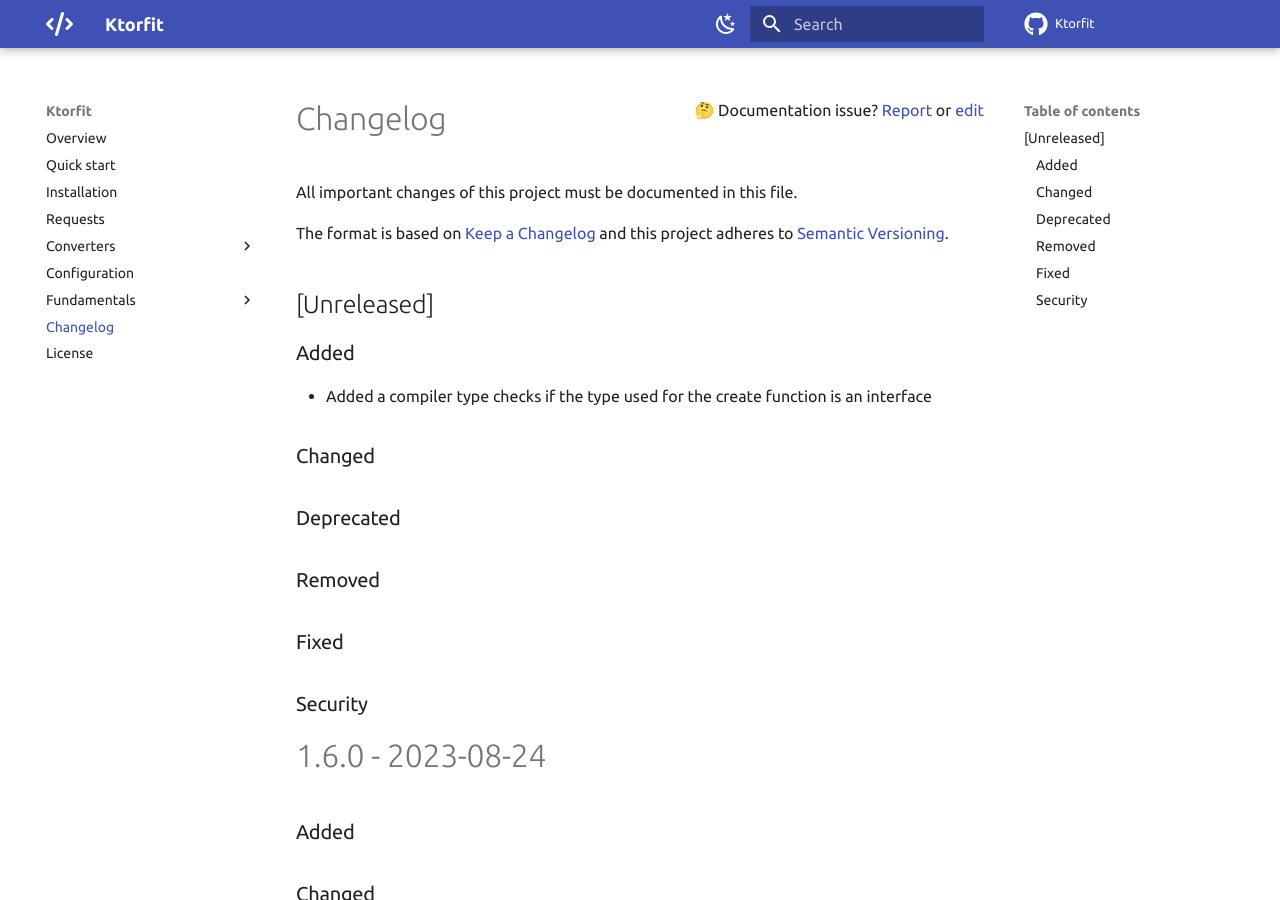
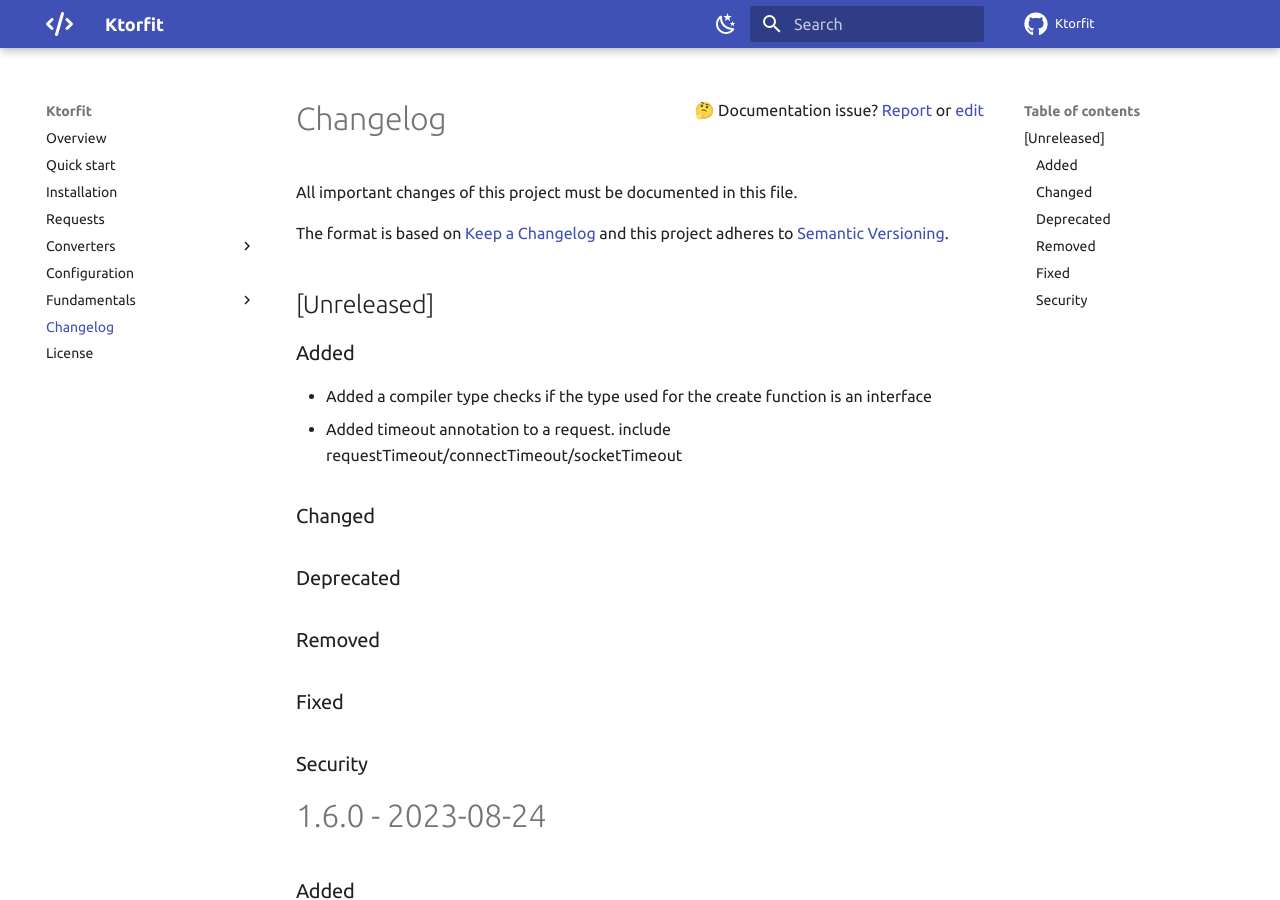
Before and after one commit to Foso/Ktorfit, an MkDocs documentation site: the page built from docs/CHANGELOG.md, in a window 1280 px wide and 900 px high. Built offline with MkDocs 1.6.1 and Material for MkDocs 9.7.7, drawn with Linux system fonts in a browser that asks for light colours; comment, search, counter and statistics services are not loaded.

Commit message:
add changelog

```diff
--- a/docs/CHANGELOG.md
+++ b/docs/CHANGELOG.md
@@ -9,6 +9,7 @@
 
 ### Added
 - Added a compiler type checks if the type used for the create function is an interface
+- Added timeout annotation to a request. include requestTimeout/connectTimeout/socketTimeout
 
 ### Changed
 ### Deprecated
```
